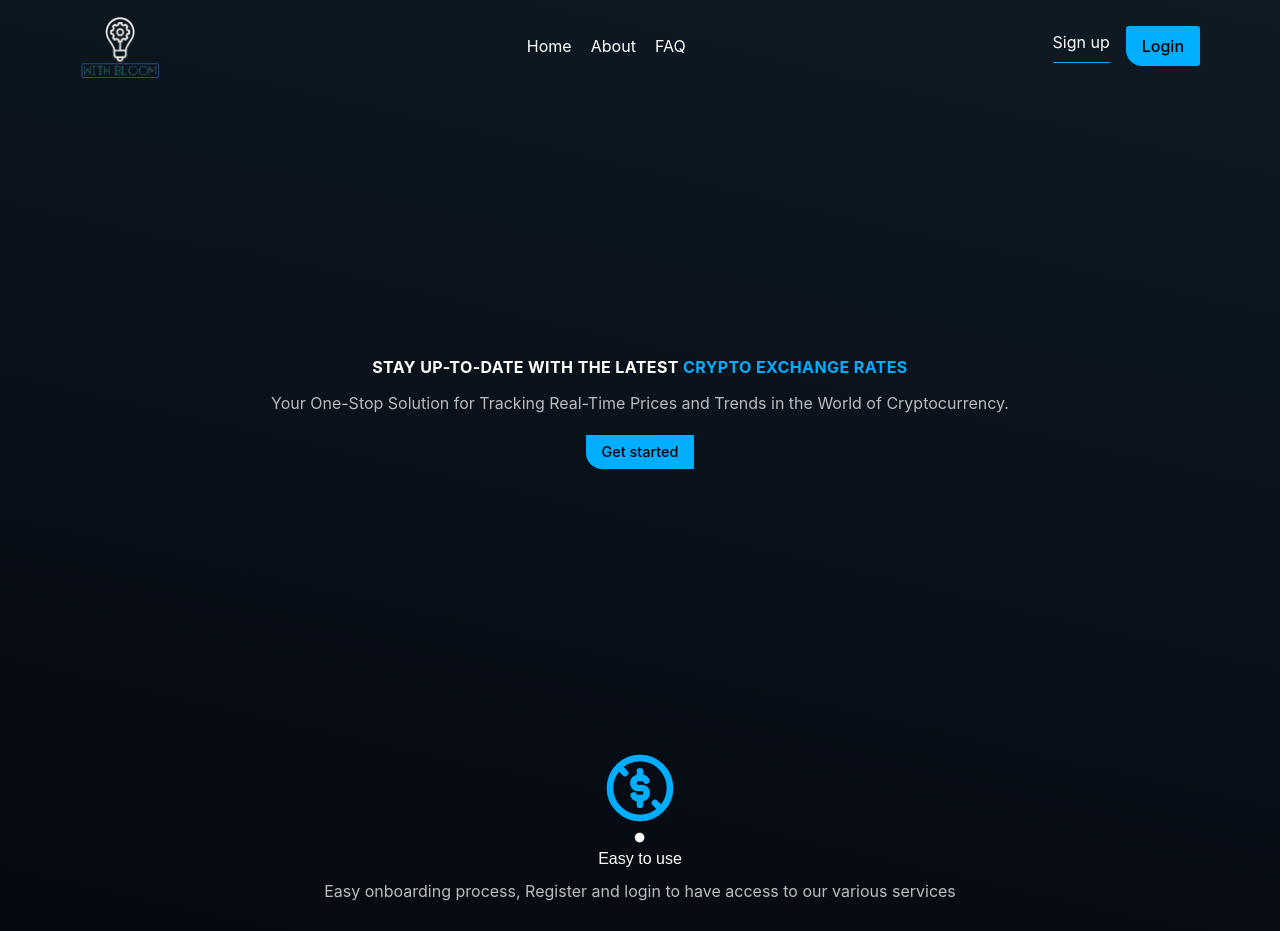
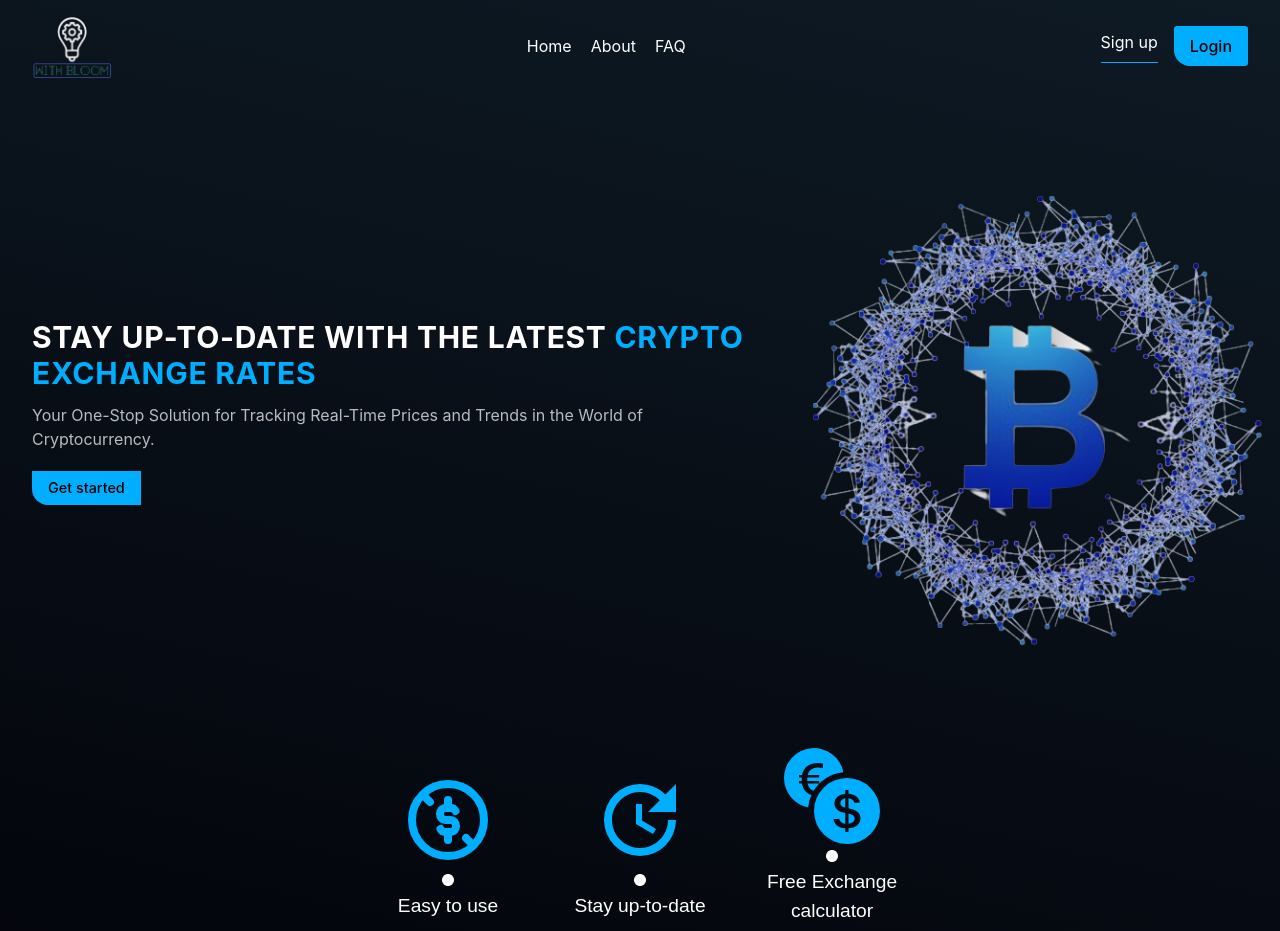
Before and after one commit to yomCode/with-bloom, a React (Create React App) app: page / in a window 1280 px wide. Shown: the top 931 px of the page. Built offline with nearby package versions, Linux system fonts and the light colour scheme; no server answers.

Commit message:
Homepage responsive

```diff
--- a/src/components/Features/FeatureCard.module.css
+++ b/src/components/Features/FeatureCard.module.css
@@ -1,7 +1,6 @@
 
 
 .container{
-    min-width: 13rem;
     display: flex;
     flex-direction: column;
     align-items: center;
@@ -32,3 +31,23 @@
     color: white;
     font-size: 1.2rem;
 }
+
+
+@media screen and (min-width: 600px) {
+    .container{
+        width: 10rem;
+
+    }
+    .heading{
+        font-size: 1.2rem;
+    }
+    .text{
+        font-size: 0.8rem;
+    }
+    .icon{
+        font-size: 6rem;
+    }
+    .divide{
+        font-size: 1.5rem;
+    }
+}
--- a/src/components/Features/Features.jsx
+++ b/src/components/Features/Features.jsx
@@ -8,7 +8,7 @@ import { BsCurrencyExchange } from "react-icons/bs"
 const Features = () =>{
     return(
         <div className="flex justify-center w-[100vw] bg-blue">
-            <div className='flex flex-col items-center gap-[4rem] py-4'>
+            <div className='flex flex-col md:flex-row md:flex-wrap md:w-[80%] items-center md:justify-center md:items-center gap-[4rem] md:gap-[2rem] py-4'>
                 <FeatureCard icon={<TbFreeRights />} heading="Easy to use" text="Easy onboarding process, Register and login to have access to our various services" />
                 <FeatureCard icon={<MdOutlineUpdate />} heading="Stay up-to-date" text="Stay up to date on the price of various  coins, 24/7 live update of coins prices" />
                 <FeatureCard icon={<BsCurrencyExchange />} heading="Free Exchange calculator" text="Use our exchange rate feature to convert coin rate from on cryptocurrency to another in 2 easy steps" />
--- a/src/components/Hero/Hero.jsx
+++ b/src/components/Hero/Hero.jsx
@@ -6,18 +6,18 @@ import Image from "../../../src/assets/images/hero.png";
 
 const Hero = () => {
     return(
-        <div className='w-[100vw] min-h-[80vh] flex flex-col items-center justify-center'>
-            <div className=''>
-                <img src={Image} alt="img" className="hidden"  />
+        <div className='w-[100vw] min-h-[80vh] flex flex-col md:flex-row-reverse items-center justify-center '>
+            <div className='hidden md:block md:self-center md:justify-self-center md:basis-2/3'>
+                <img src={Image} alt="img" className="hidden md:block"  />
             </div>
 
-            <div className='w-[100%] flex flex-col items-center justify-center '>
-                <h1 className='text-[white] uppercase tracking-wide font-bold mb-3 text-center'>Stay Up-to-Date with the Latest <span className='text-[#00aeff]'>Crypto Exchange Rates</span></h1>
-                <p className='text-[#ffffffb7] mb-3 text-center'>Your One-Stop Solution for Tracking Real-Time
+            <div className='w-[100%] flex flex-col  items-center justify-center md:justify-center md:items-start px-1 md:px-[2rem]'>
+                <h1 className='text-[white] uppercase tracking-wide md:text-3xl font-bold mb-3 text-center md:text-left'>Stay Up-to-Date with the Latest <span className='text-[#00aeff]'>Crypto Exchange Rates</span></h1>
+                <p className='text-[#ffffffb7] md:text-1xl mb-3 text-center md:text-left'>Your One-Stop Solution for Tracking Real-Time
                     Prices and Trends in the World of Cryptocurrency.
                 </p>
 
-                <div className="mt-2">
+                <div className="mt-2 md:self-start">
                     <Button tag="Get started" className='' />
                 </div>
             </div>
--- a/src/components/Navbar/Navbar.module.css
+++ b/src/components/Navbar/Navbar.module.css
@@ -89,7 +89,7 @@
 
 @media screen and (min-width: 600px) {
     .nav{
-        padding: 1rem 5rem;
+        padding: 1rem 2rem;
     }
     .nav ul{
         display: flex;
@@ -107,11 +107,6 @@
         display: block;
         color: white;
         font-weight: 600;
-        /* background-color: #2427d8; */
-        /* min-width: 60px; */
-        /* height: 10px; */
-        /* border-radius: 8px; */
-        /* padding: 10px 5px 20px 15px; */
 
     }
 
--- a/tailwind.config.js
+++ b/tailwind.config.js
@@ -2,6 +2,22 @@
 module.exports = {
   content: ["./src/**/*.{html,js,jsx}"],
   theme: {
+    screens: {
+      'sm': '250px',
+      // => @media (min-width: 640px) { ... }
+
+      'md': '600px',
+      // => @media (min-width: 768px) { ... }
+
+      'lg': '1024px',
+      // => @media (min-width: 1024px) { ... }
+
+      'xl': '1280px',
+      // => @media (min-width: 1280px) { ... }
+
+      '2xl': '1536px',
+      // => @media (min-width: 1536px) { ... }
+    },
     extend: {},
   },
   plugins: [],
```
